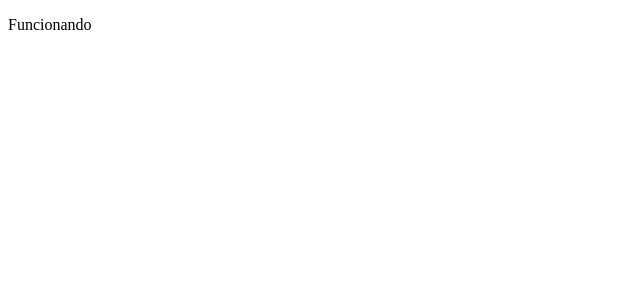
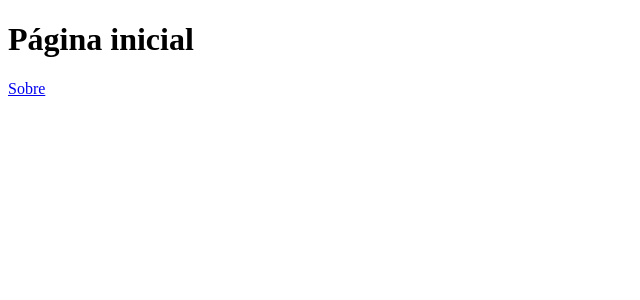
Before and after one commit to ChristianPereira7/LojaOnlineReact, a React (Create React App) app: page / in a window 1280 px wide. Shown: the top 300 px of the page, without its empty margins (0-640 px from the left). Built offline with nearby package versions, Linux system fonts and the light colour scheme.

Commit message:
Configurando Routes

```diff
--- a/package.json
+++ b/package.json
@@ -9,6 +9,7 @@
     "react": "^16.14.0",
     "react-dom": "^16.14.0",
     "react-redux": "^7.2.1",
+    "react-router-dom": "^5.2.0",
     "react-scripts": "3.4.3",
     "redux": "^4.0.5"
   },
--- a/src/App.js
+++ b/src/App.js
@@ -1,9 +1,15 @@
 import React from 'react';
 import { connect } from 'react-redux';
+import { BrowserRouter } from 'react-router-dom';
+import Routes from './Routes';
 
 const Page = (props)=> {
   return(
-      <p>Funcionando</p>
+      <BrowserRouter>
+          <Routes />
+      </BrowserRouter>
+
+
   );
 }
 
--- /dev/null
+++ b/src/Routes.js
@@ -0,0 +1,20 @@
+import React from 'react';
+import { Switch, Route } from 'react-router-dom';
+import Home from './pages/Home';
+import About from './pages/About';
+
+
+
+export default () => {
+    return (
+        <Switch>
+            <Route exact path="/">
+                <Home/>
+            </Route>
+
+            <Route exact path="/about">
+                <About/>/
+            </Route>
+        </Switch>
+    );
+}
--- /dev/null
+++ b/src/pages/About/index.js
@@ -0,0 +1,10 @@
+import React from 'react';
+
+const Page = () => {
+    return(
+        <div>Página Sobre</div>
+    );
+}
+
+
+export default Page;
--- /dev/null
+++ b/src/pages/Home/index.js
@@ -0,0 +1,15 @@
+import React from 'react';
+import { Link } from 'react-router-dom';
+
+const Page = () => {
+    return(
+        <div>
+            <h1>Página inicial</h1>
+
+            <Link to="/about">Sobre</Link>
+        </div>
+    );
+}
+
+
+export default Page;
```
Also changed, not shown: 1 other file (tests, documents, lock files or other folders).
